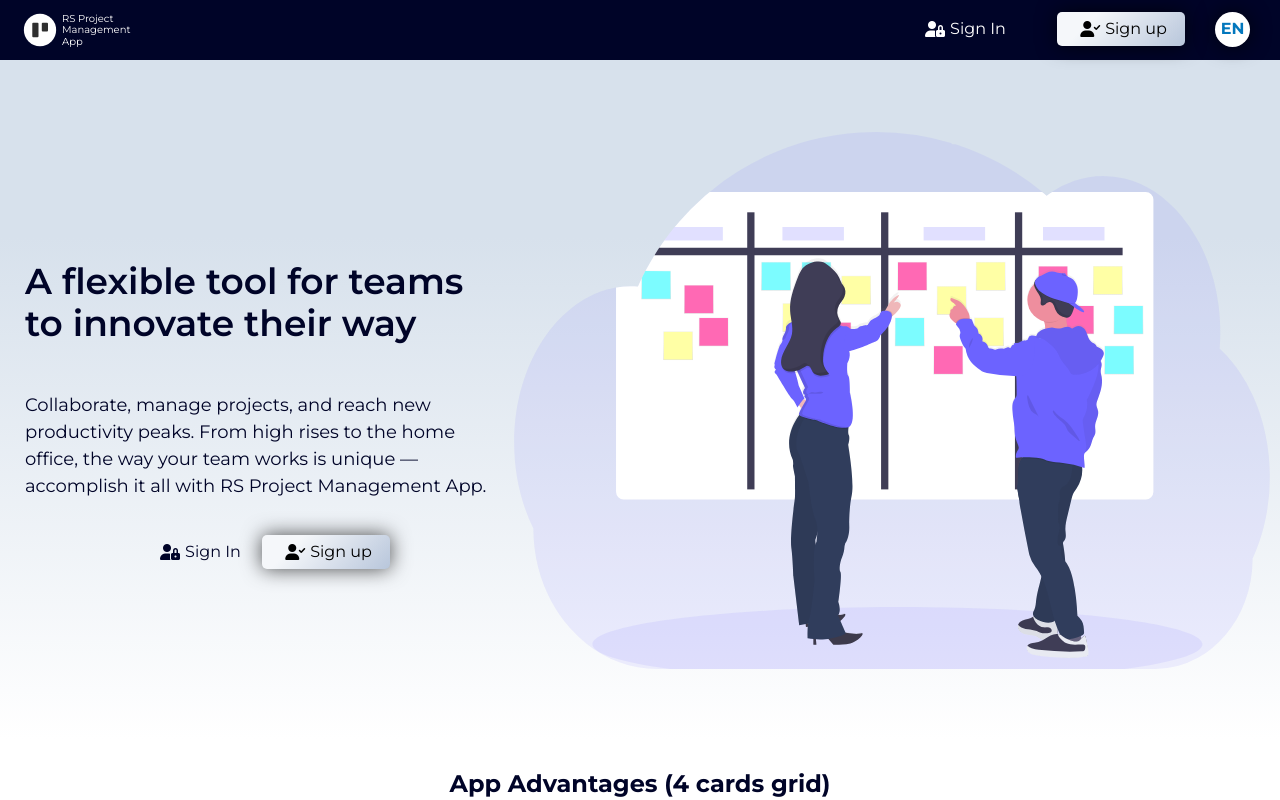
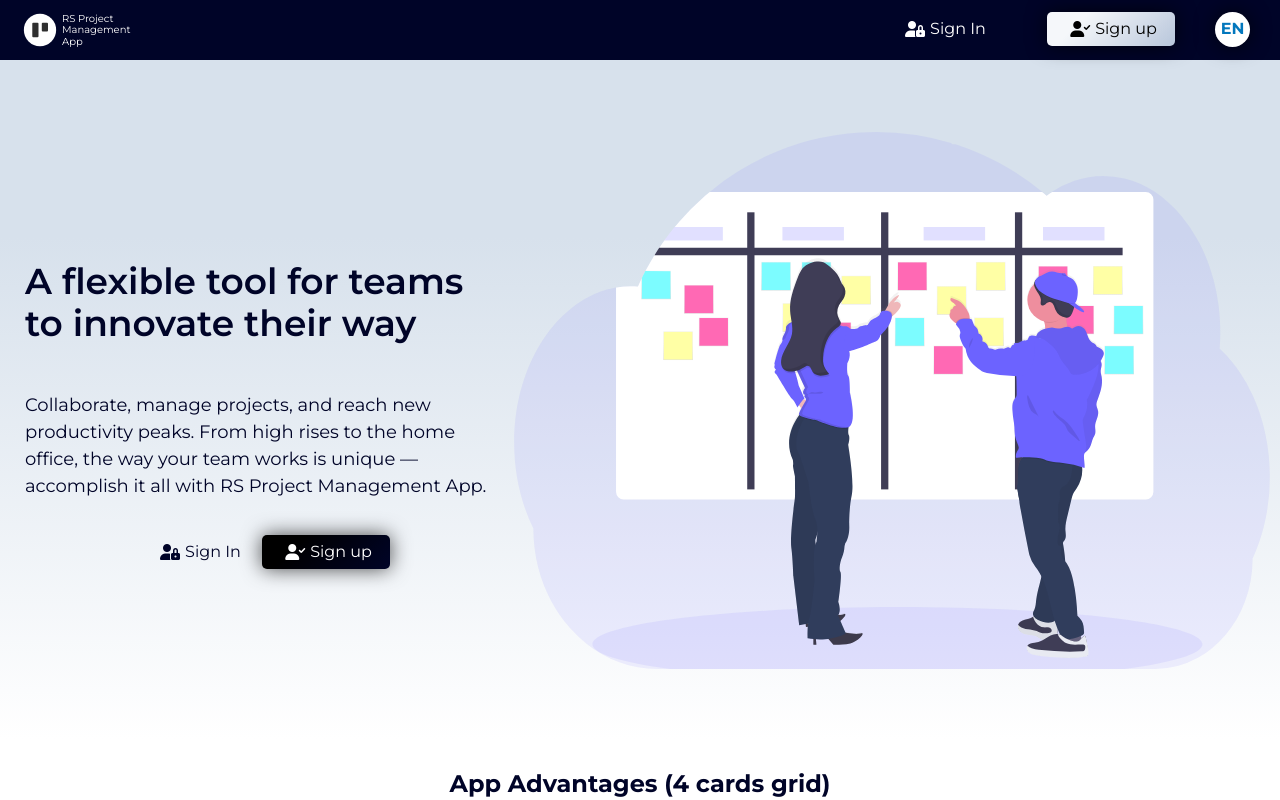
Before and after one commit to tlkv/project-management-app, a React (Create React App) app: page /welcome in a window 1280 px wide. Shown: the top 800 px of the page. Built offline with nearby package versions, Linux system fonts and the light colour scheme; the HTML template or start-up script is replaced by a standard one.

Commit message:
feat: add video container and update header

```diff
--- a/src/components/Header/Header.scss
+++ b/src/components/Header/Header.scss
@@ -37,7 +37,7 @@
     border-radius: 100px;
     margin-right: 30px;
     box-shadow: 0 0 20px rgb(0 0 0 / 70%);
-    @media (max-width: 1000px) {
+    @media (max-width: 850px) {
       margin-right: 2px;
     }
     &:hover {
@@ -61,9 +61,17 @@
   margin: 0 auto;
   justify-content: flex-end;
   width: 100%;
-  gap: 30px;
+  gap: 40px;
 
-  @media (max-width: 1000px) {
+  @media (max-width: 1200px) {
+    gap: 30px;
+  }
+
+  @media (max-width: 950px) {
+    gap: 15px;
+  }
+
+  @media (max-width: 850px) {
     transition: right 1s, background 0.7s;
     border-bottom-left-radius: 5px;
     z-index: 3;
@@ -88,7 +96,7 @@
 
 .show-nav-overlay {
   transition: all 0.3s;
-  @media (max-width: 1000px) {
+  @media (max-width: 850px) {
     position: absolute;
     width: 100vw;
     height: 100vh;
@@ -97,7 +105,7 @@
 }
 
 .nav-show {
-  @media (max-width: 1000px) {
+  @media (max-width: 850px) {
     right: 0;
     box-shadow: 0 0 20px rgb(0 0 0 / 70%);
   }
@@ -163,7 +171,7 @@
   color: #fff;
   padding: 0;
   z-index: 4;
-  @media (min-width: 1001px) {
+  @media (min-width: 851px) {
     display: none;
   }
 }
--- a/src/components/Header/Header.tsx
+++ b/src/components/Header/Header.tsx
@@ -87,7 +87,7 @@ function Header() {
               </li>
             )}
 
-            {isAuth && (
+            {/*  {isAuth && (
               <li className="nav-item">
                 <NavLink to="/stats" className="nav-inner">
                   <span>
@@ -96,7 +96,7 @@ function Header() {
                   </span>
                 </NavLink>
               </li>
-            )}
+            )} */}
 
             {isAuth && (
               <li className="nav-item">
--- a/src/pages/WelcomePage/WelcomePage.scss
+++ b/src/pages/WelcomePage/WelcomePage.scss
@@ -78,9 +78,29 @@
   padding: 15px;
   flex-direction: column;
   color: #000428;
+
+  .main-nav-btn {
+    color: #fff;
+    &:visited,
+    &:hover,
+    &:active {
+      color: #fff;
+    }
+    background-color: #000428;
+    background-image: linear-gradient(315deg, #000428 0%, #000 74%);
+  }
+
   .main-nav-btn-dark {
     color: #000428;
+    background: none;
+    &:visited,
+    &:hover,
+    &:active {
+      color: #000;
+      filter: brightness(1.1);
+    }
   }
+
   @media (max-width: 800px) {
     width: 100%;
     height: 60%;
@@ -139,3 +159,14 @@
   text-align: center;
   font-size: 24px;
 }
+
+.video-el {
+  width: auto;
+  height: auto;
+  display: block;
+  margin: auto;
+  top: 0;
+  left: 0;
+  height: 300px;
+  border-radius: 5px;
+}
--- a/src/pages/WelcomePage/WelcomePage.tsx
+++ b/src/pages/WelcomePage/WelcomePage.tsx
@@ -45,6 +45,9 @@ function WelcomePage() {
       <section className="front-sec-two">
         <div className="front-content-wrapper">
           <h2 className="front-sec-title">App Advantages (4 cards grid)</h2>
+          <video autoPlay playsInline loop muted className="video-el">
+            <source src="./assets/video/appDemo.mp4" type="video/mp4" className="jsx-video" />
+          </video>
         </div>
       </section>
 
```
Also changed, not shown: src/assets/img/kanban4.svg (added), 1 other file (tests, documents, lock files or other folders).
